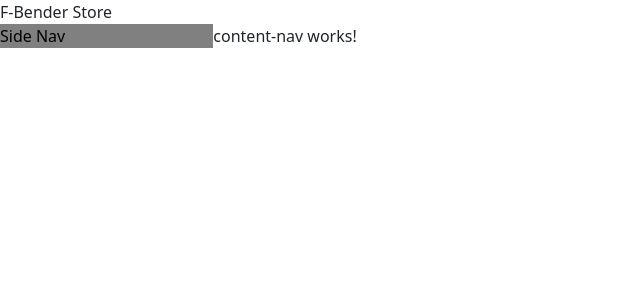
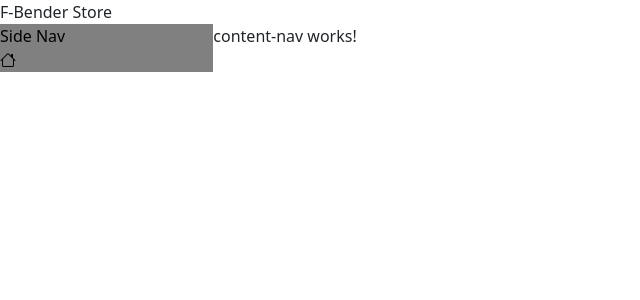
Before and after one commit to Carol254/AngularDashboard, an Angular app: page / in a window 1280 px wide. Shown: the top 300 px of the page, without its empty margins (0-640 px from the left). Built offline with nearby package versions, Linux system fonts and the light colour scheme.

Commit message:
few changes made

```diff
--- a/package.json
+++ b/package.json
@@ -19,6 +19,7 @@
     "@angular/platform-browser-dynamic": "^16.0.0",
     "@angular/router": "^16.0.0",
     "bootstrap": "^5.3.0",
+    "bootstrap-icons": "^1.10.5",
     "rxjs": "~7.8.0",
     "tslib": "^2.3.0",
     "zone.js": "~0.13.0"
--- a/src/app/main/side-nav/side-nav.component.html
+++ b/src/app/main/side-nav/side-nav.component.html
@@ -1,3 +1,9 @@
 <div class="_container">
     <div>Side Nav</div>
+    <div>
+        <i class="bi bi-house"></i>
+    </div>
+    <div></div>
+    <div></div>
+    <div></div>
 </div>
--- a/src/styles.css
+++ b/src/styles.css
@@ -1,2 +1,3 @@
 /* You can add global styles to this file, and also import other style files */
-@import "~bootstrap/dist/css/bootstrap.css"
+@import "~bootstrap/dist/css/bootstrap.css";
+@import url("https://cdn.jsdelivr.net/npm/bootstrap-icons@1.10.3/font/bootstrap-icons.css");
```
Also changed, not shown: 1 other file (tests, documents, lock files or other folders).
